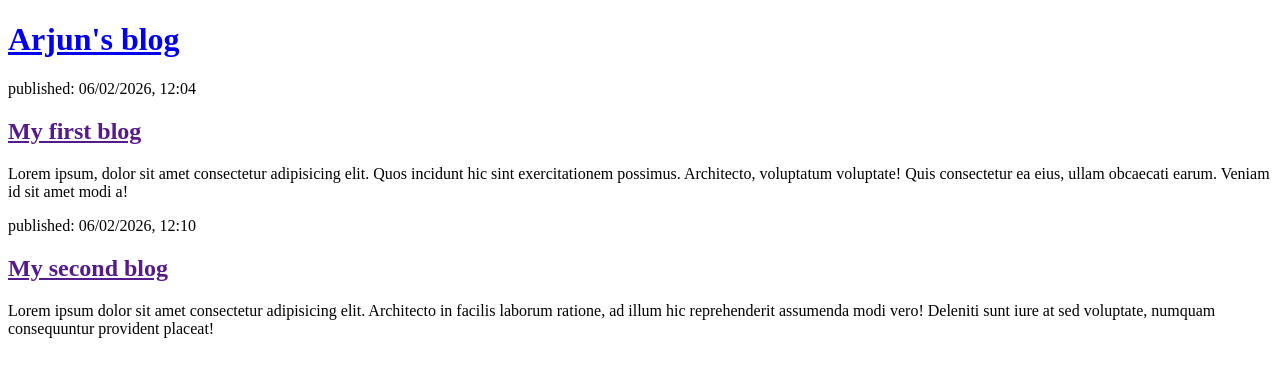
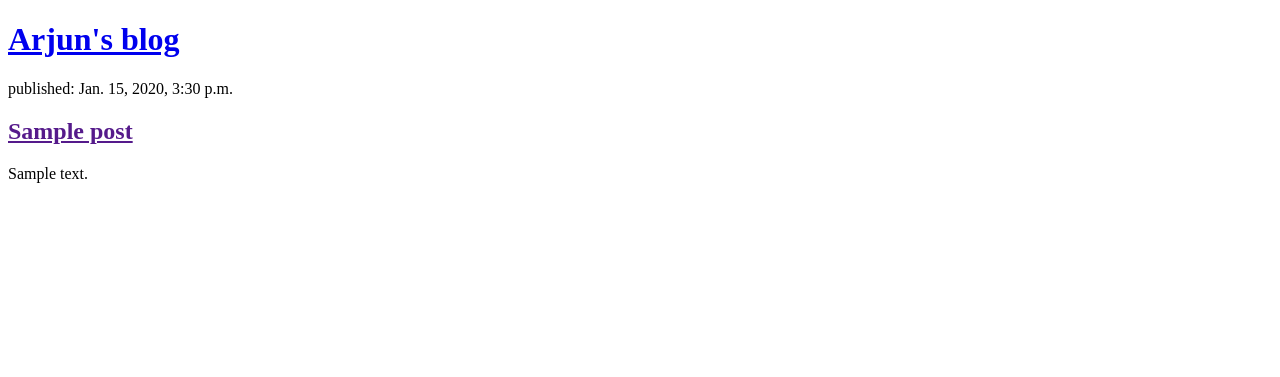
Before and after one commit to Arjun-sreeni/my-first-blog, a Django app: page / in a window 1280 px wide. Shown: the top 377 px of the page. Run offline with Django 5.2, Linux system fonts and the light colour scheme; tables that the repository leaves empty hold one stand-in row (values such as "Sample post").

Commit message:
Modified templates to display posts from database

```diff
--- a/blog/templates/blog/post_list.html
+++ b/blog/templates/blog/post_list.html
@@ -6,7 +6,7 @@
     <body>
         <header>
             <h1><a href="/">Arjun's blog</a></h1>
-        </header>
+        <!-- </header>
             <time>published: 06/02/2026, 12:04</time>
             <h2><a href="">My first blog</a></h2>
             <p>Lorem ipsum, dolor sit amet consectetur adipisicing elit. Quos incidunt hic sint exercitationem possimus. Architecto, voluptatum voluptate! Quis consectetur ea eius, ullam obcaecati earum. Veniam id sit amet modi a!</p>
@@ -14,6 +14,15 @@
             <time>published: 06/02/2026, 12:10</time>
             <h2><a href="">My second blog</a></h2>
             <p>Lorem ipsum dolor sit amet consectetur adipisicing elit. Architecto in facilis laborum ratione, ad illum hic reprehenderit assumenda modi vero! Deleniti sunt iure at sed voluptate, numquam consequuntur provident placeat!</p>
+        </article> -->
+        <article>
+            {% for post in posts%}
+                <article>
+                    <time>published: {{post.published_date}}</time>
+                    <h2><a href="">{{post.title}}</a></h2>
+                    <p>{{post.text|linebreaksbr}}</p>
+                </article>
+            {% endfor %}
         </article>
     </body>
 </html>
--- a/blog/views.py
+++ b/blog/views.py
@@ -1,4 +1,7 @@
 from django.shortcuts import render
+from django.utils import timezone
+from .models import Post
 
 def post_list(request):
-    return render(request, 'blog/post_list.html', {})
+    posts = Post.objects.filter(published_date__lte=timezone.now()).order_by('created_date')
+    return render(request, 'blog/post_list.html', {'posts':posts})
```
